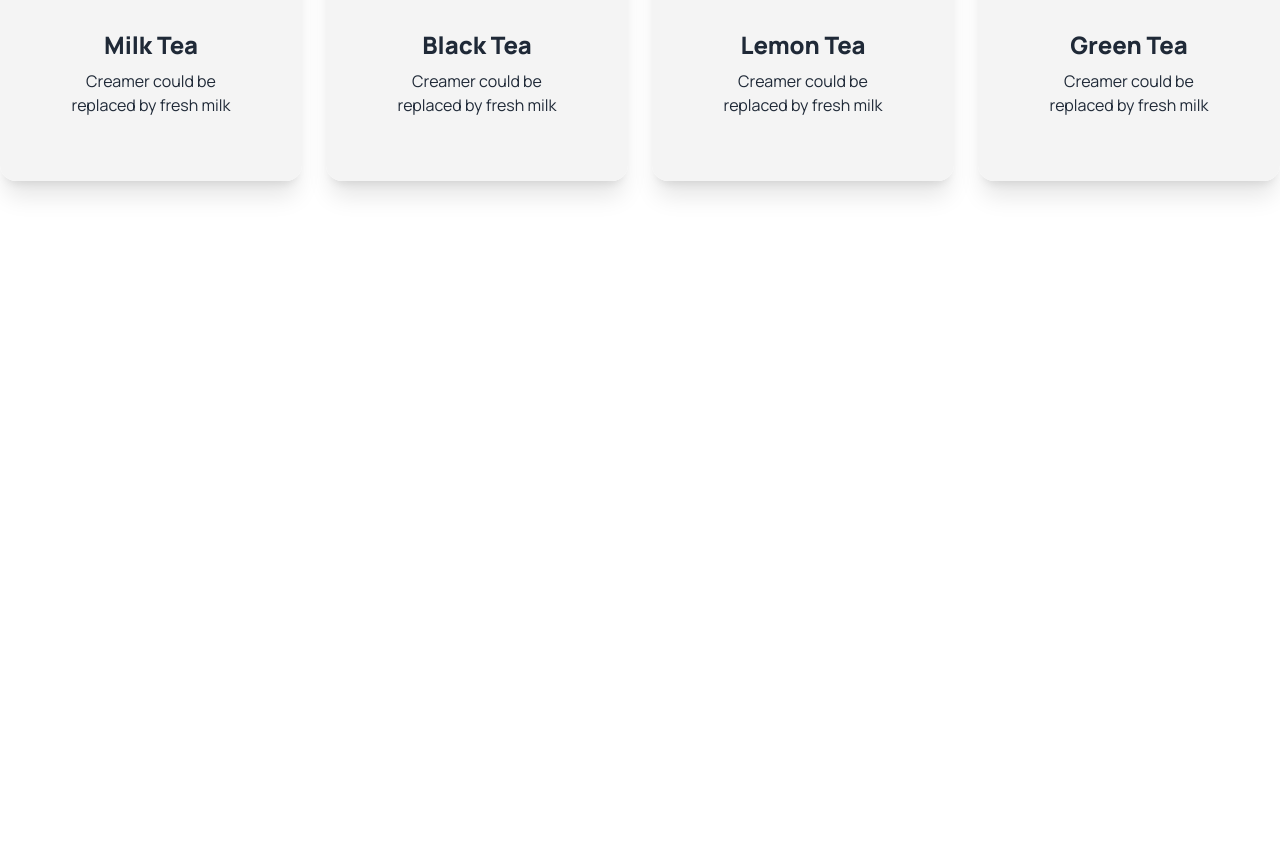
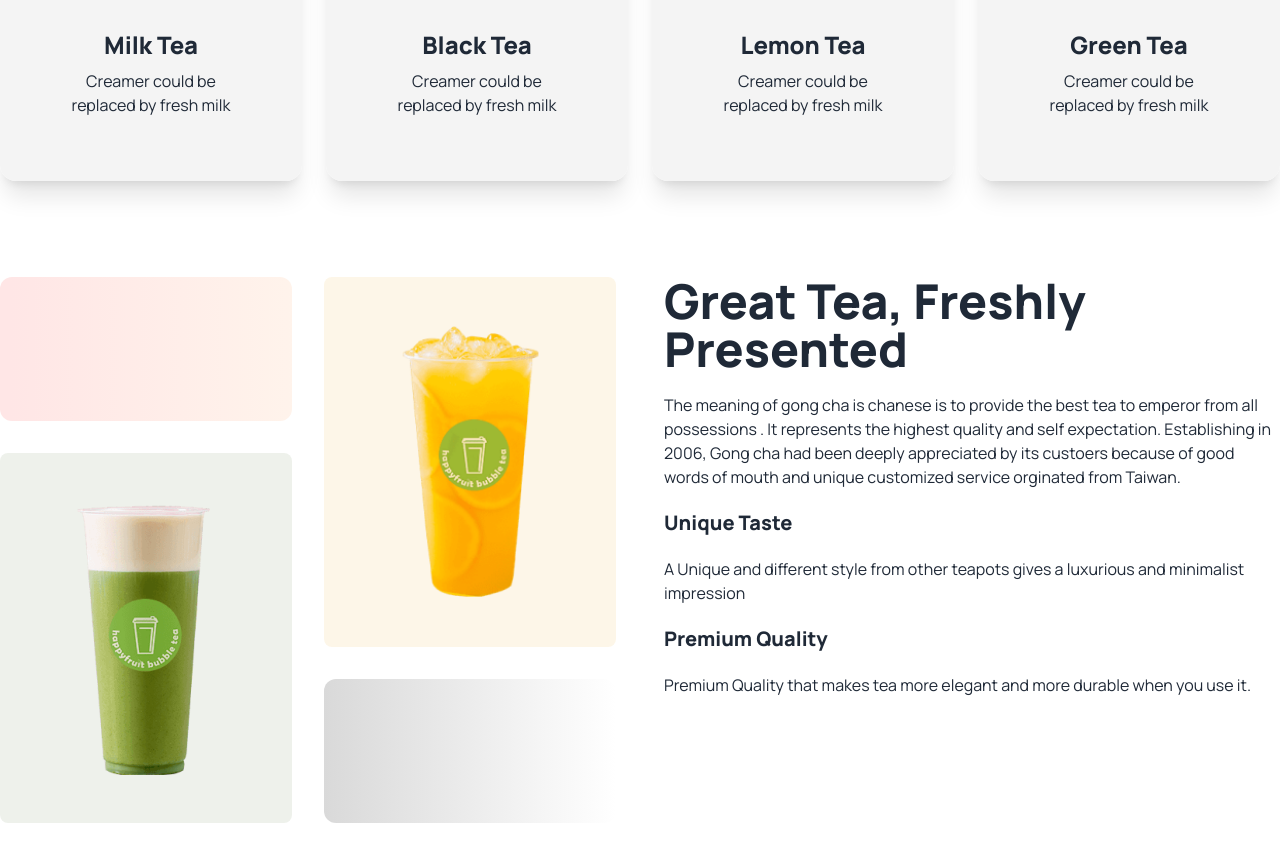
Before and after one commit to S-M-ZAHIDUR-RAHMAN/tea-house, a plain HTML site: page index.html in a window 1280 px wide. Shown: the part 868-1729 px from the top of the page. Before the commit the page ends 1145 px from the top, so only its background shows below. Drawn offline with nearby package versions, Linux system fonts and the light colour scheme.

Commit message:
created grid layout with radiant

```diff
--- a/index.html
+++ b/index.html
@@ -104,6 +104,31 @@
         </div>
       </div>
     </section>
+    <!-- great tea fresh tea section -->
+    <section class="my-24 flex flex-col lg:flex-row gap-12">
+      <div class="grid gap-8 grid-cols-1 md:grid-cols-2 flex-1">
+        <div class="rounded-xl h-36 bg-gradient-to-r from-[#F00] to-[#FF8938] opacity-10"></div>
+        <div class="row-span-2 bg-[#E6A6231A] rounded-lg px-8 py-12 flex justify-center">
+          <img src="images/fresh-1.png" alt="">
+        </div>
+        <div class="row-span-2 bg-[#5776391A] rounded-lg px-8 py-12 flex justify-center">
+          <img src="images/fresh-2.png" alt="">
+        </div>
+        <div class="rounded-xl h-36 bg-gradient-to-r from-[#D9D9D9] to-[#FFFFFF]"></div>
+
+
+      </div>
+      <div class="space-y-5 flex-1">
+        <h3 class="text-5xl font-extrabold">Great Tea, Freshly <br> Presented</h3>
+        <p>The meaning of gong cha is chanese is to provide the best tea to emperor from all possessions . It represents the highest quality and self expectation. Establishing in 2006, Gong cha had been deeply appreciated by its custoers  because of good words of mouth and unique customized service orginated from Taiwan.</p>
+
+        <h4 class="text-xl font-extrabold">Unique Taste</h4>
+        <p>A Unique and different style from other teapots gives a luxurious and minimalist impression</p>
+        <h4 class="text-xl font-extrabold mt-8">Premium Quality</h4>
+        <p>Premium Quality that makes tea more elegant and more durable when you use it.</p>
+
+      </div>
+    </section>
 
   </main>
   <footer>
```
